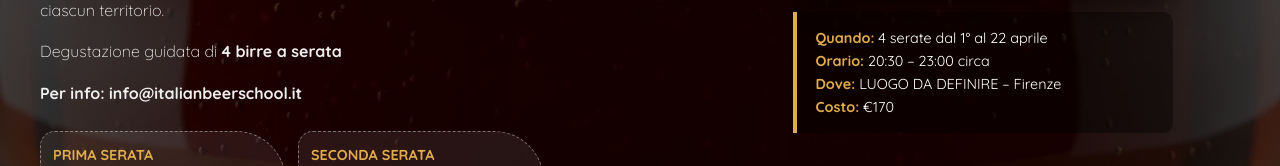
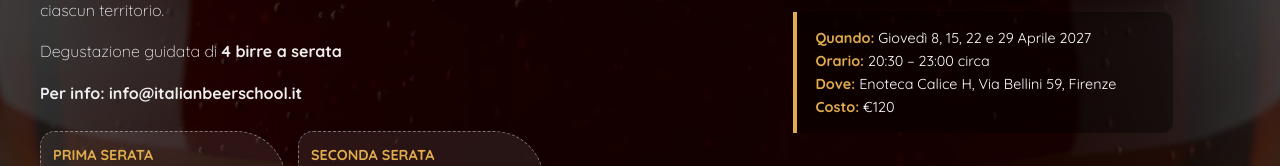
Before and after one commit to EricaBenucci/ibsengine, a plain HTML site: page corso-secondo-livello-birra-firenze.html in a window 1280 px wide. Shown: the part 419-585 px from the top of the page. Drawn offline with Linux system fonts and the light colour scheme.

Commit message:
Update corso-secondo-livello-birra-firenze.html

```diff
--- a/corso-secondo-livello-birra-firenze.html
+++ b/corso-secondo-livello-birra-firenze.html
@@ -180,10 +180,10 @@
                     <img src="corso-birra-livello2-firenze.webp" class="main-course-img" alt="Corso Birra 2° Livello">
 
                     <div class="tech-info">
-                        <p><strong>Quando:</strong> 4 serate dal 1° al 22 aprile</p>
+                        <p><strong>Quando:</strong> Giovedì 8, 15, 22 e 29 Aprile 2027</p>
                         <p><strong>Orario:</strong> 20:30 – 23:00 circa</p>
-                        <p><strong>Dove:</strong> LUOGO DA DEFINIRE – Firenze</p>
-                        <p><strong>Costo:</strong> €170</p>
+                        <p><strong>Dove:</strong> Enoteca Calice H, Via Bellini 59, Firenze</p>
+                        <p><strong>Costo:</strong> €120</p>
                     </div>
 
                     <!-- BOTTONE STRIPE DESKTOP -->
```
